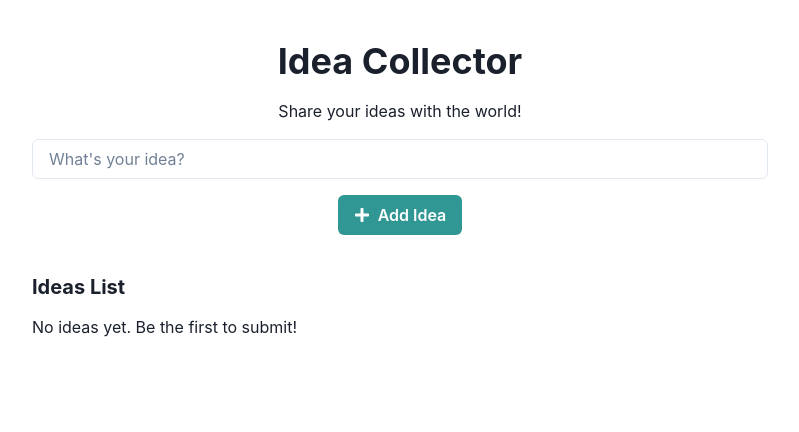
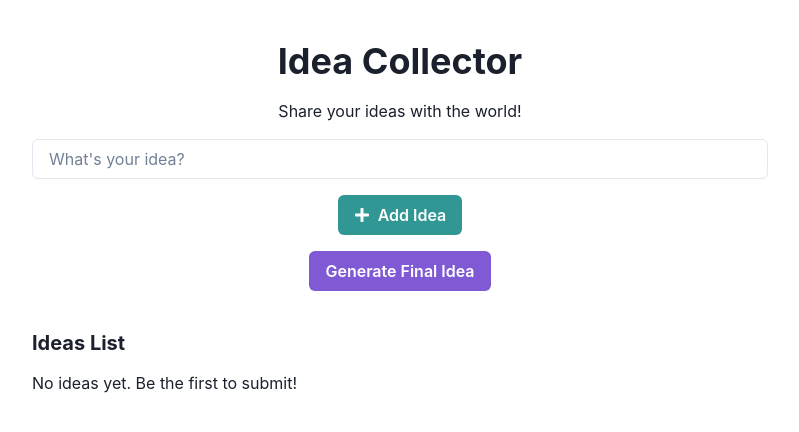
Before and after one commit to GPT-Engineer-App/idea-hive, a React (Vite) app: page / in a window 1280 px wide. Shown: the top 432 px of the page, without its empty margins (240-1039 px from the left). Built offline with nearby package versions, Linux system fonts and the light colour scheme.

Commit message:
Added a new button labeled "Generate Final Idea" below the "Add Idea" button in the `Index.jsx` file.
Prompt: add a button for final idea generation powered by some LLM model in the backend

```diff
--- a/src/pages/Index.jsx
+++ b/src/pages/Index.jsx
@@ -45,9 +45,12 @@ const Index = () => {
         <Heading>Idea Collector</Heading>
         <Text>Share your ideas with the world!</Text>
         <Input placeholder="What's your idea?" value={newIdea} onChange={handleNewIdeaChange} />
-        <Button leftIcon={<FaPlus />} colorScheme="teal" onClick={addIdea}>
-          Add Idea
-        </Button>
+        <VStack spacing={4}>
+          <Button leftIcon={<FaPlus />} colorScheme="teal" onClick={addIdea}>
+            Add Idea
+          </Button>
+          <Button colorScheme="purple">Generate Final Idea</Button>
+        </VStack>
       </VStack>
 
       <Box mt={10}>
```
